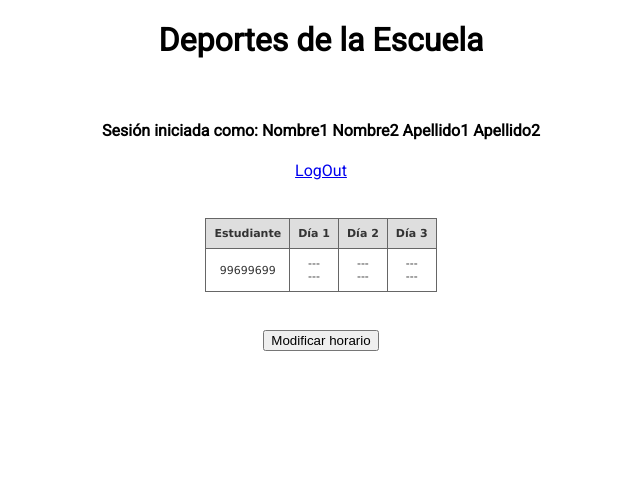
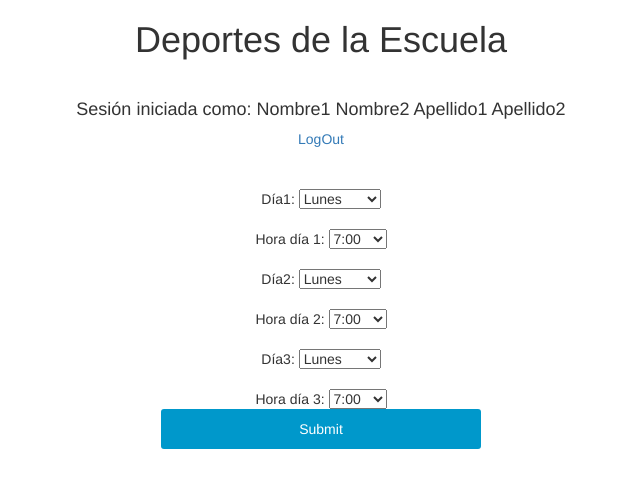
Before and after one commit to GonzalezPerezCO/Alpha-Sport-web, a PHP site: page /pages/partials/header.php in a window 1280 px wide. Shown: the top 488 px of the page, without its empty margins (319-959 px from the left). Run offline with PHP 8.4, Linux system fonts and the light colour scheme; the visitor is signed in with stand-in values (Sample User, id 1); data comes from the database, SQL or seed files in the repository; data that the repository does not hold is empty.

Commit message:
tabla con select

```diff
--- a/pages/partials/header.php
+++ b/pages/partials/header.php
@@ -28,6 +28,9 @@
     <title>Horario</title>
     <link href="https://fonts.googleapis.com/css?family=Roboto" rel="stylesheet">
     <link rel="stylesheet" href="../../controller/assets/css/style.css">
+    <link rel="stylesheet" href="https://maxcdn.bootstrapcdn.com/bootstrap/3.3.7/css/bootstrap.min.css">
+    <script src="https://ajax.googleapis.com/ajax/libs/jquery/3.3.1/jquery.min.js"></script>
+    <script src="https://maxcdn.bootstrapcdn.com/bootstrap/3.3.7/js/bootstrap.min.js"></script>
   </head>
   <body>
   <h1>Deportes de la Escuela</h1>
@@ -49,7 +52,7 @@
       $consul = mysqli_query($conn, $query);
       $results = mysqli_fetch_array($consul);
 
-      if($results["done"]==0){ # si es 0 es porque no ha hecho horario (false)
+      if($results["done"]==1){ # si es 1 es porque ya hizo horario (true)
         $query = "SELECT testudiantes.codigo as codigo,  thorarios.email as email, dia1, dia2, dia3, hora1, hora2, hora3 FROM thorarios INNER JOIN testudiantes ON thorarios.email = testudiantes.email WHERE thorarios.email= '".$user["email"]."'";
         $consul = mysqli_query($conn, $query);
         $results = mysqli_fetch_array($consul);
@@ -70,18 +73,88 @@
           echo'</tr>';
         echo'</table>';
 
-        echo "<br> <br>  <button type='button'>Modificar horario</button> ";
 
       }else{
 
-        echo "<br> <br>  <button type='button'>Crear horario</button> ";
+
 
       }
+      ?>
 
 
+    <form name="mod_horario" method="post">
+        Día1: <select name="dia1">
+                <option value="Lunes">Lunes</option>
+                <option value="Martes">Martes</option>
+                <option value="Miércoles">Miércoles</option>
+                <option value="Jueves">Jueves</option>
+                <option value="Viernes">Viernes</option>
+                <option value="Sábado">Sábado</option>
+                </select>
+        <br><br>
+        Hora día 1: <select name="hora1">
+                <option value="7:00">7:00</option>
+                <option value="8:00">8:00</option>
+                <option value="9:00">9:00</option>
+                <option value="10:00">10:00</option>
+                <option value="11:00">11:00</option>
+                <option value="12:00">12:00</option>
+                <option value="13:00">13:00</option>
+                <option value="14:00">14:00</option>
+                <option value="15:00">15:00</option>
+                <option value="16:00">16:00</option>
+                <option value="17:00">17:00</option>
+                </select>
+        <br> <br>
+        Día2: <select name="dia1">
+                <option value="Lunes">Lunes</option>
+                <option value="Martes">Martes</option>
+                <option value="Miércoles">Miércoles</option>
+                <option value="Jueves">Jueves</option>
+                <option value="Viernes">Viernes</option>
+                <option value="Sábado">Sábado</option>
+                </select>
 
-      ?>
-
+        <br><br>
+        Hora día 2: <select name="hora1">
+                <option value="7:00">7:00</option>
+                <option value="8:00">8:00</option>
+                <option value="9:00">9:00</option>
+                <option value="10:00">10:00</option>
+                <option value="11:00">11:00</option>
+                <option value="12:00">12:00</option>
+                <option value="13:00">13:00</option>
+                <option value="14:00">14:00</option>
+                <option value="15:00">15:00</option>
+                <option value="16:00">16:00</option>
+                <option value="17:00">17:00</option>
+                </select>
+        <br>  <br>
+        Día3: <select name="dia1">
+                <option value="Lunes">Lunes</option>
+                <option value="Martes">Martes</option>
+                <option value="Miércoles">Miércoles</option>
+                <option value="Jueves">Jueves</option>
+                <option value="Viernes">Viernes</option>
+                <option value="Sábado">Sábado</option>
+                </select>
+        <br><br>
+        Hora día 3: <select name="hora1">
+                <option value="7:00">7:00</option>
+                <option value="8:00">8:00</option>
+                <option value="9:00">9:00</option>
+                <option value="10:00">10:00</option>
+                <option value="11:00">11:00</option>
+                <option value="12:00">12:00</option>
+                <option value="13:00">13:00</option>
+                <option value="14:00">14:00</option>
+                <option value="15:00">15:00</option>
+                <option value="16:00">16:00</option>
+                <option value="17:00">17:00</option>
+                </select>
+        <br>
+      <input type="submit" name="submit" />
+      </form>
 
     </div>
 
```
